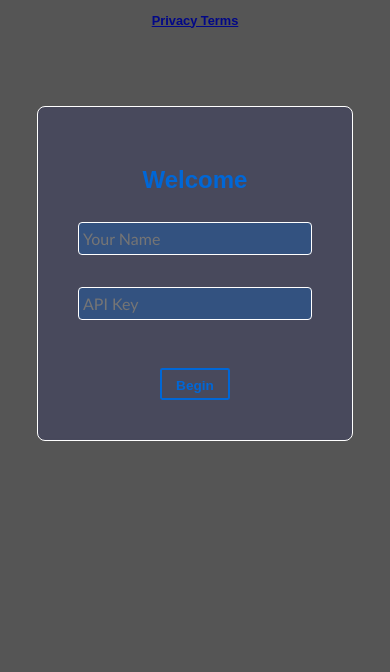
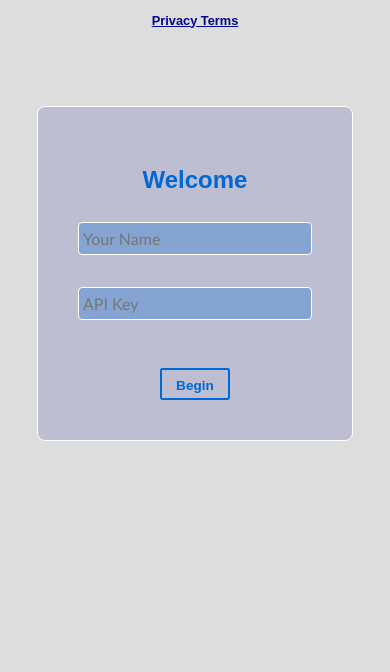
Before and after one commit to Dhela19/aiChatbot, a website: page index.html in a window 390 px wide. Shown: the part 172-844 px from the top of the page. Drawn offline with Linux system fonts and the light colour scheme.

Commit message:
Another Background Change

```diff
--- a/style.css
+++ b/style.css
@@ -132,7 +132,7 @@ input[type="text"]::placeholder{
         margin:0;
         padding:0;
         font-family: 'Poppins', sans-serif;
-        background: #555;
+        background: #ddd;
     }
     .body{
         height:auto;
```
